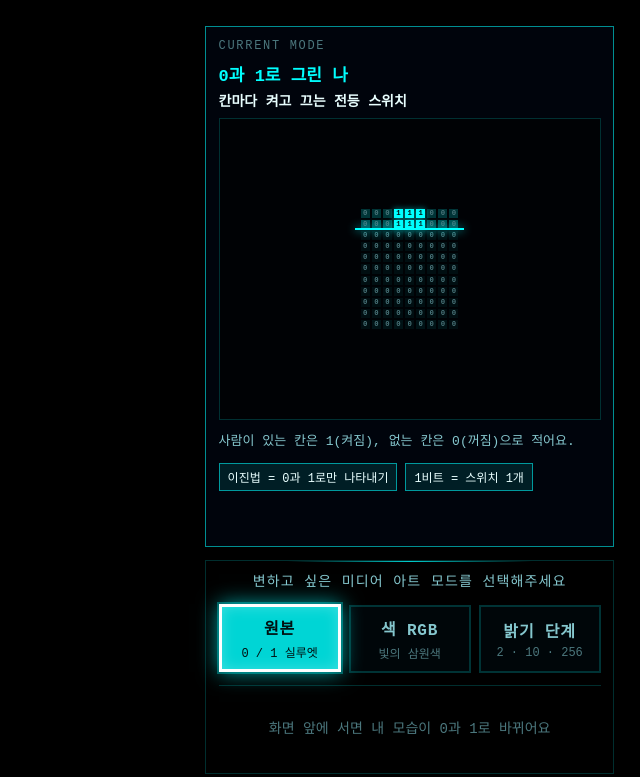
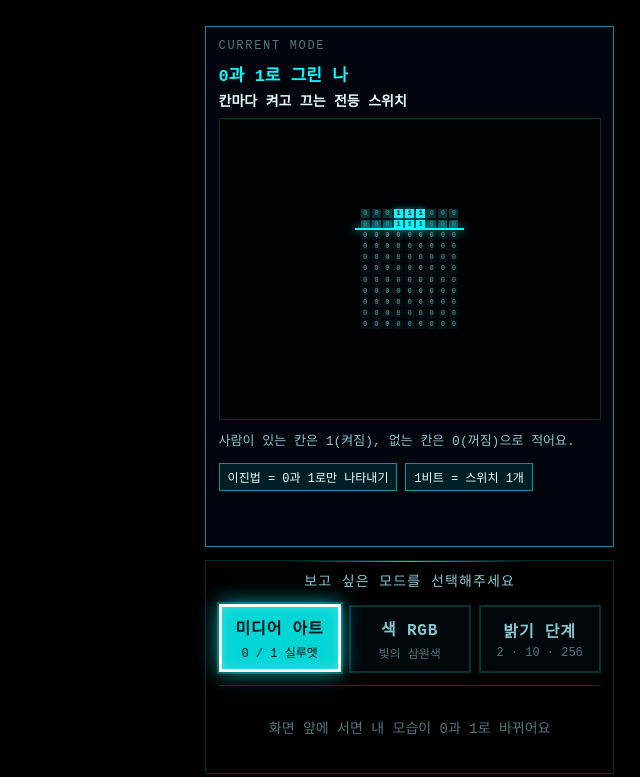
Before and after one commit to BSSMAscending/media-art-for-windows, an Electron app: page src/renderer/index.html in a window 1280 px wide. Shown: the whole page, without its empty margins (640-1280 px from the left). Drawn offline with Linux system fonts and the light colour scheme; no server answers.

Commit message:
feat: present the silhouette mode as 미디어 아트
Rename the 원본 button to 미디어 아트 and drop the now-redundant
"미디어 아트" from the mode prompt.

Refs #36

Co-Authored-By: Claude Opus 5.5 <noreply@anthropic.com>

```diff
--- a/src/renderer/index.html
+++ b/src/renderer/index.html
@@ -36,7 +36,7 @@
       <div id="panelCards" class="panel-cards" aria-label="미디어 아트 안내 카드"></div>
 
       <div id="modeControls" class="mode-controls" aria-label="미디어 아트 모드 컨트롤">
-        <div class="mode-cue">변하고 싶은 미디어 아트 모드를 선택해주세요</div>
+        <div class="mode-cue">보고 싶은 모드를 선택해주세요</div>
         <div
           id="liveModeButtons"
           class="mode-button-grid mode-button-grid--live"
--- a/src/renderer/renderer.js
+++ b/src/renderer/renderer.js
@@ -10,7 +10,7 @@ const { getArtworkArea } = require('./core/renderGeometry');
 const { FONT_SIZE } = require('./config');
 
 const MODE_OPTIONS = [
-  { key: 'original', label: '원본', caption: '0 / 1 실루엣' },
+  { key: 'original', label: '미디어 아트', caption: '0 / 1 실루엣' },
   { key: 'rgb', label: '색 RGB', caption: '빛의 삼원색' },
   { key: 'levels', label: '밝기 단계', caption: '2 · 10 · 256' },
 ];
```
